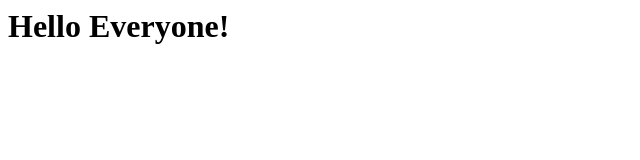
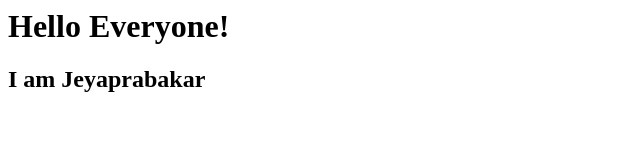
Before and after one commit to MLSA-Jeyaprabakar/fork-and-pull-request, a plain HTML site: page index.html in a window 1280 px wide. Shown: the whole page, without its empty margins (0-640 px from the left). Drawn offline with Linux system fonts and the light colour scheme.

Commit message:
first commit

```diff
--- a/index.html
+++ b/index.html
@@ -7,5 +7,6 @@
 	</head>
 	<body>
 		<h1>Hello Everyone!</h1>
+		<h2>I am Jeyaprabakar</h2>
 	</body>
 </html>
```
